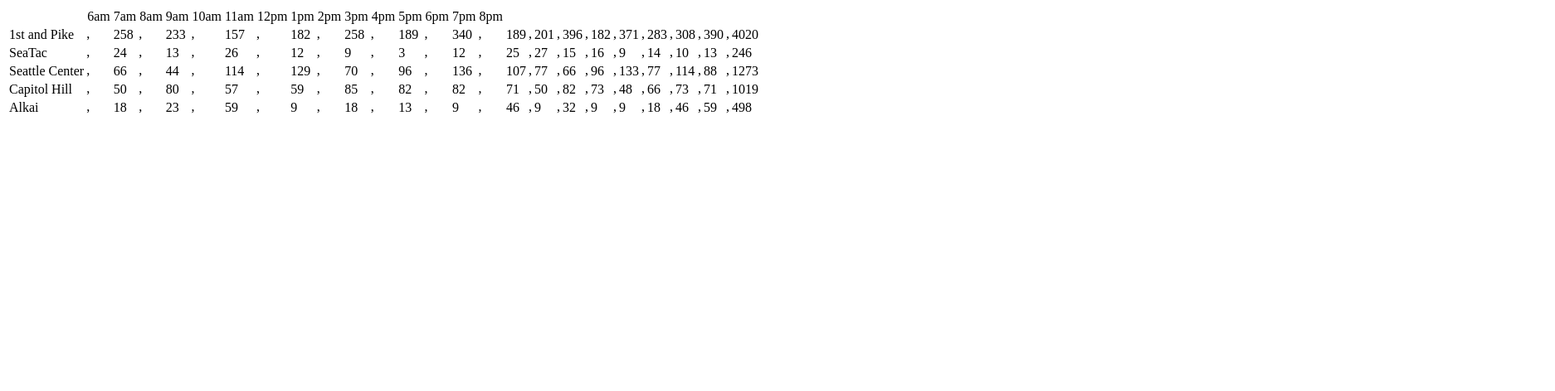
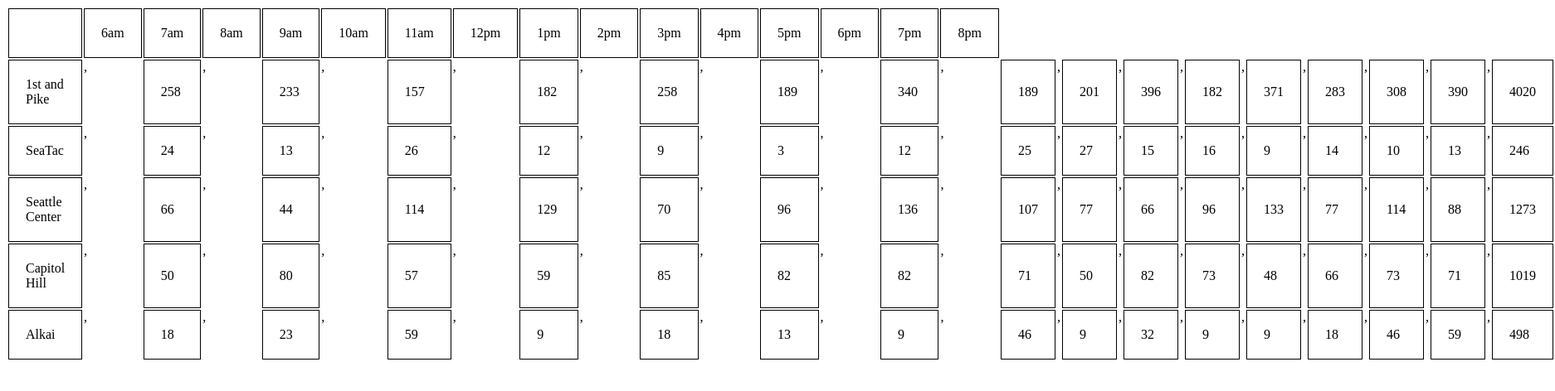
Before and after one commit to matstap/salmon_cookie, a plain HTML site: page sales.html in a window 1280 px wide. Shown: the whole page at 83% size, 1874 px wide, since content can reach past the window. Drawn offline with Linux system fonts and the light colour scheme.

Commit message:
created sales-style.css

```diff
--- /dev/null
+++ b/sales-style.css
@@ -0,0 +1,4 @@
+td {
+  padding: 20px;
+  border: solid 1px black;
+}
--- a/sales.html
+++ b/sales.html
@@ -2,6 +2,7 @@
 <html>
   <head>
     <title>Sales</title>
+    <link rel="stylesheet" href="sales-style.css" />
   </head>
   <body>
     <table id="myTable">
```
